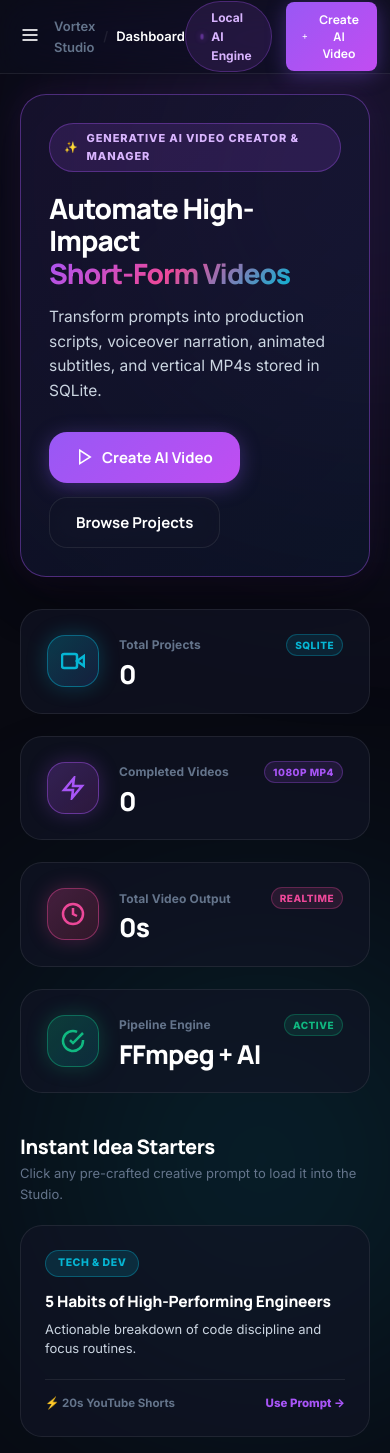
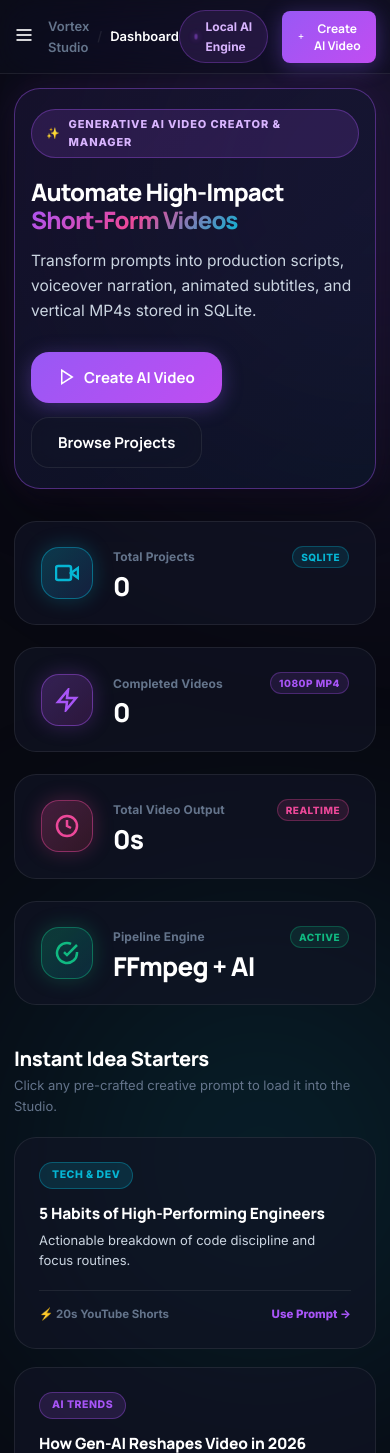
Before and after one commit to ShivamkumarMantri/AI-Content-Creator, a Flask app: page / in a window 390 px wide. Shown: the top 1453 px of the page. Run offline with Flask 3, Linux system fonts and the light colour scheme; data that the repository does not hold is empty; some libraries are stand-ins or nearby versions.

Commit message:
style: enhance mobile layout and responsive padding for <= 480px viewports

```diff
--- a/static/style.css
+++ b/static/style.css
@@ -2460,3 +2460,15 @@ html, body {
   .hero-title { font-size: 28px; }
   .customizer-grid { grid-template-columns: 1fr; }
 }
+
+@media (max-width: 480px) {
+  .top-header { padding: 0 14px; }
+  .content-area { padding: 14px; }
+  .create-hero-card { padding: 24px 18px; }
+  .create-hero-title { font-size: 24px; }
+  .dashboard-hero { padding: 20px 16px; }
+  .hero-title { font-size: 24px; }
+  .phone-mockup { max-width: 100%; border-radius: 28px; }
+  .toast { max-width: calc(100vw - 32px); }
+  .pill-group { flex-wrap: wrap; }
+}
```
